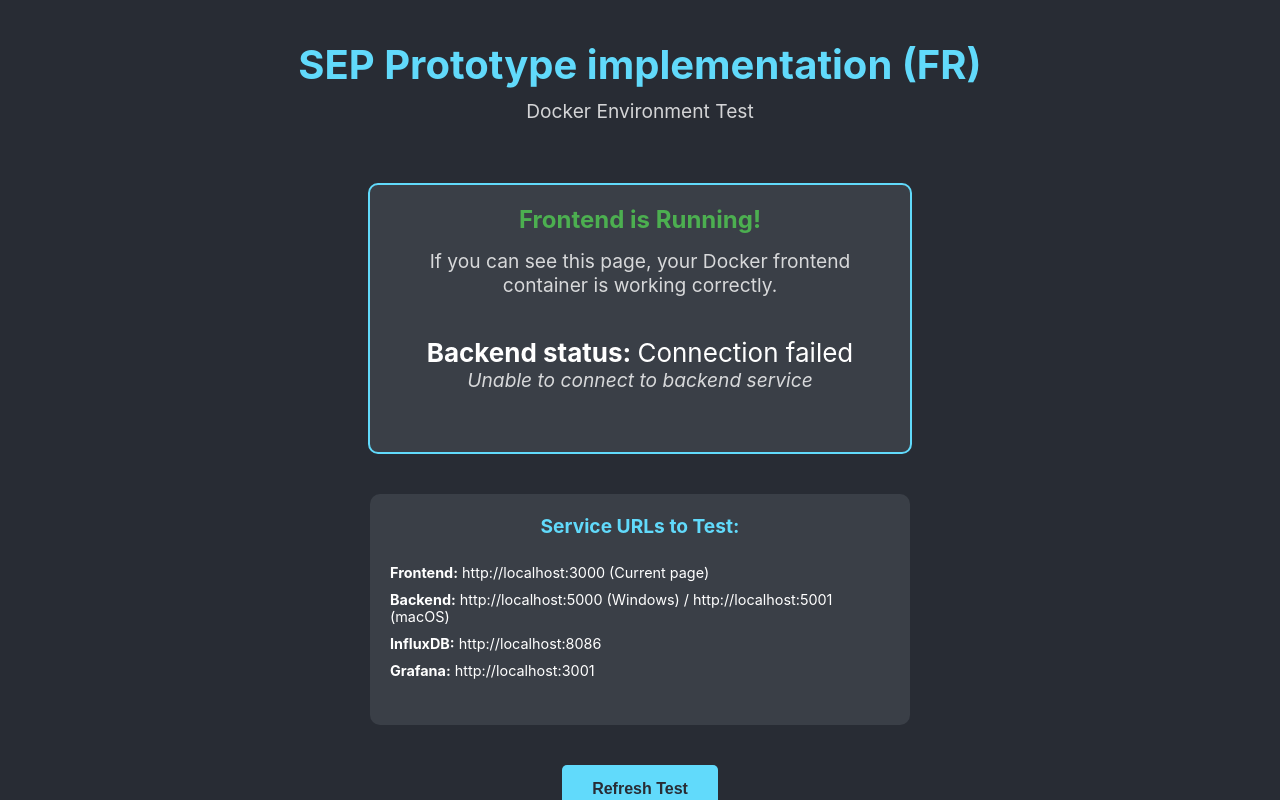
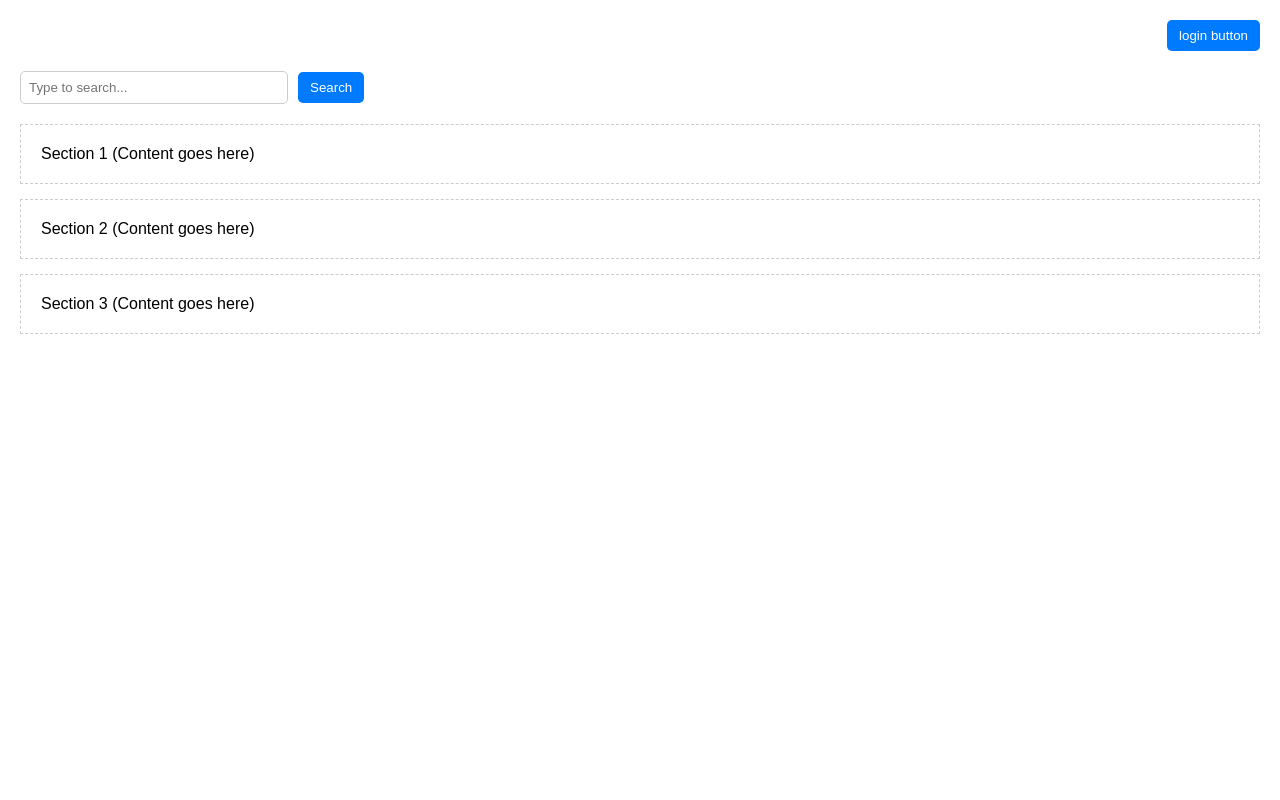
Before and after one commit to st998814/sep-prototype, a React (Create React App) app in the folder frontend/: page / in a window 1280 px wide. Shown: the top 800 px of the page. Built offline with nearby package versions, Linux system fonts and the light colour scheme; no server answers; the HTML template or start-up script is replaced by a standard one.

Commit message:
FE-landing page demo

```diff
--- a/frontend/src/App.js
+++ b/frontend/src/App.js
@@ -3,7 +3,7 @@
 import React, { useState, useEffect } from 'react';
 import './App.css';
 import Testing from './component/testing';
-
+import LandingPage from './pages/landingpage';
 function App() {
   const [backendStatus, setBackendStatus] = useState('checking...');
   const [backendMessage, setBackendMessage] = useState('');
@@ -33,7 +33,9 @@ function App() {
       console.error('Backend connection error:', error);
     }
   };
-
+  if(1){
+    return <LandingPage>11</LandingPage>
+  }
   return (
     <div className="App">
       <header className="App-header">
--- a/frontend/src/pages/landingpage.tsx
+++ b/frontend/src/pages/landingpage.tsx
@@ -1,15 +1,39 @@
+// @ts-nocheck
+
 import React, { useState } from "react";
-
-const App: React.FC = () => {
+type AppProps = {
+  test?: string;
+  title?: string;
+  subtitle?: string;
+  placeholder?: string;
+  defaultQuery?: string;
+  onSearch?: (query: string) => void;
+};
+const App: React.FC = ({test="login button"}) => {
   const [query, setQuery] = useState("");
 
   const handleSearch = () => {
     alert(`You searched: ${query}`);
+
   };
 
   return (
     <div style={{ fontFamily: "Arial, sans-serif", padding: "20px" }}>
-      {/* 搜索栏 */}
+
+      <div style={{display:"flex",justifyContent:"flex-end",alignItems:"center", marginBottom: "20px" }}>
+        <button style={{
+            marginLeft: "10px",
+            padding: "8px 12px",
+            border: "none",
+            borderRadius: "5px",
+            background: "#007bff",
+            color: "white",
+            cursor: "pointer",
+          }}>
+          {test}
+        </button>
+      </div>
+      {/* searching bar */}
       <div style={{ marginBottom: "20px" }}>
         <input
           type="text"
@@ -37,9 +61,11 @@ const App: React.FC = () => {
         >
           Search
         </button>
+
       </div>
 
-      {/* 空白 sections */}
+
+      {/* Empty sections */}
       <section
         style={{
           border: "1px dashed #ccc",
```
